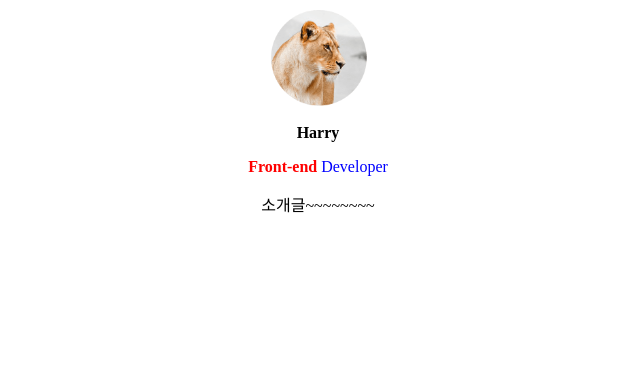
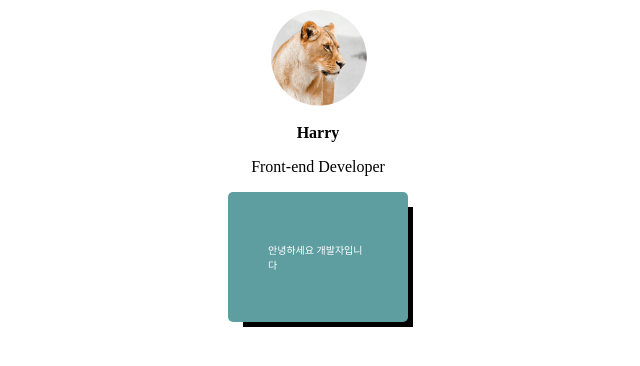
Before and after one commit to ParkSeryu/codingappleHtml, a website built with webpack: page index.html in a window 1280 px wide. Shown: the whole page, without its empty margins (322-962 px from the left). Built offline with nearby package versions, Linux system fonts and the light colour scheme.

Commit message:
5강 웹레이아웃의 기초: div를 이용한 네모네모 박스 디자인

```diff
--- a/css/style.css
+++ b/css/style.css
@@ -1,24 +1,26 @@
-.profile{
+.profile {
   width: 100px;
   display: block;
   margin-left: auto;
   margin-right: auto;
 }
 
-.name{
+.title {
+  text-align: center;
   font-size: 16px;
+}
+
+.content {
   text-align: center;
 }
 
-.paragraph{
-  color:red;
-  text-align: center;
+.box {
+  width: 100px;
+  background: cadetblue;
+  margin: 10px auto;
+  padding: 40px;
+  border-radius: 5px;
+  font-size:10px;
+  color: white;
+  box-shadow: 10px 10px 0px -5px rgba(0, 0, 0, 1);
 }
-
-#special{
-  color:blue;
-}
-
-.strong{
-  color: red;
-}
--- a/index.html
+++ b/index.html
@@ -8,13 +8,12 @@
 </head>
 
 <body>
-<div>
   <img class="profile" src="./img/lion.png">
-  <h3 class="name">Harry</h3>
-  <p id="special" class="paragraph"><strong class="strong">Front-end</strong> Developer</p>
-</div>
-<p style="text-align: center">소개글~~~~~~~~</p>
-
+  <h3 class="title">Harry</h3>
+  <p class="content">Front-end Developer</p>
+  <div class="box">
+    <p>안녕하세요 개발자입니다</p>
+  </div>
 </body>
 
 </html>
```
